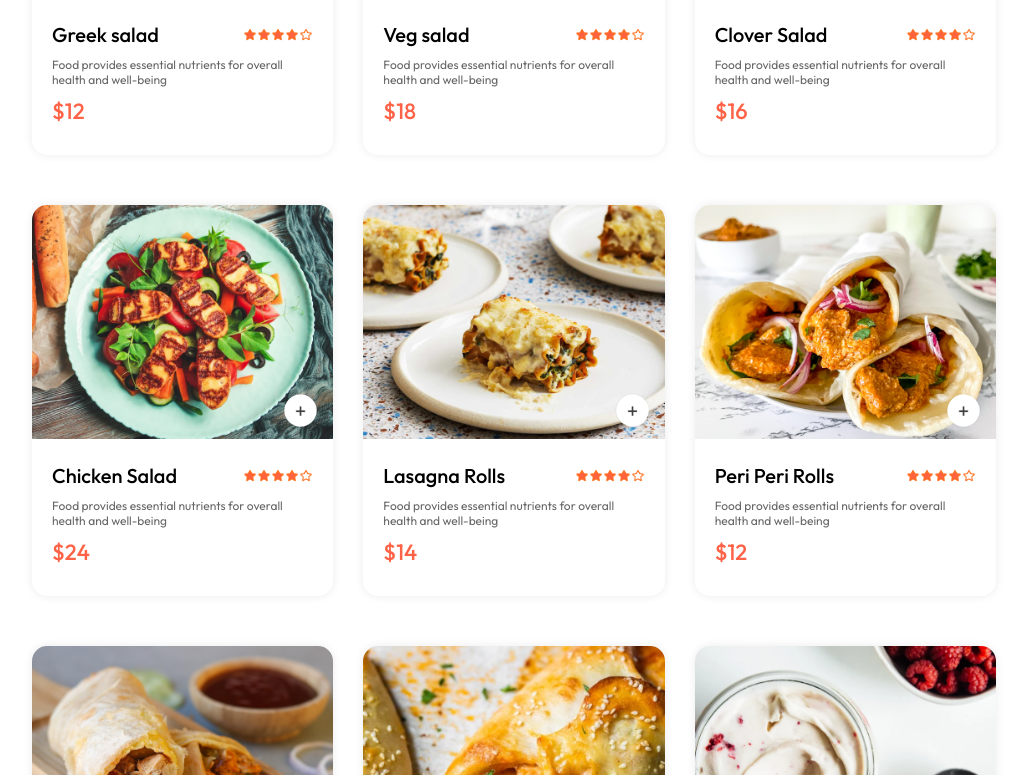
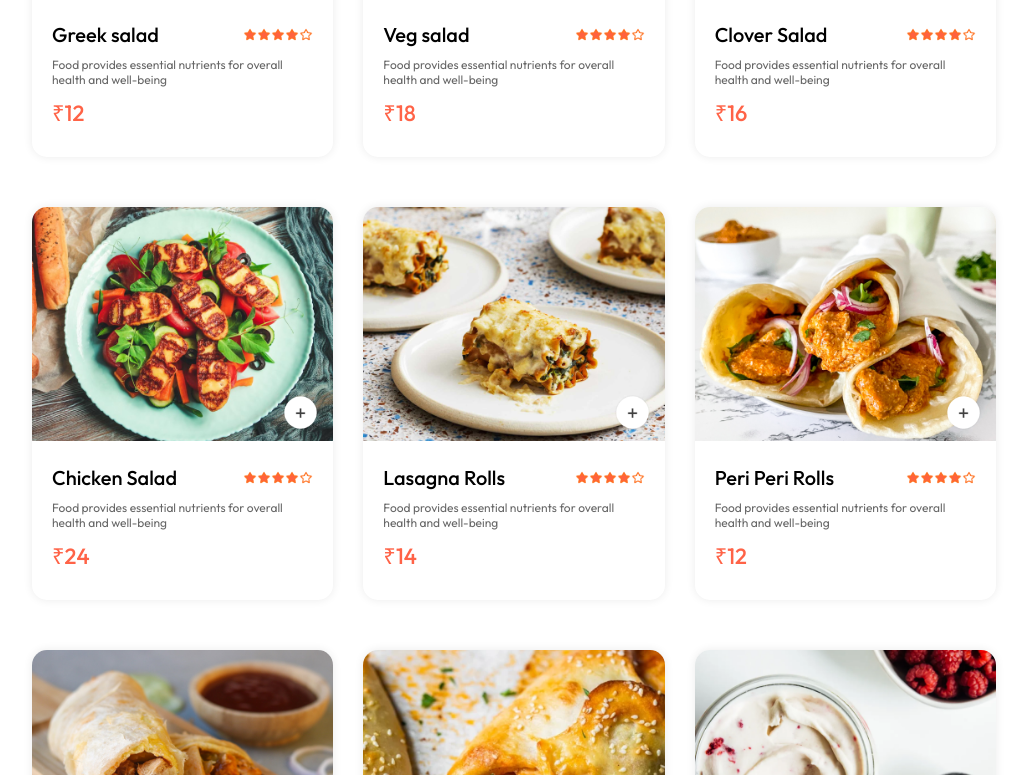
Before and after one commit to Anvithshetty17/food-delivery-app, a React (Vite) app: page / in a window 1280 px wide. Shown: the part 1265-2040 px from the top of the page, without its empty margins (126-1153 px from the left). Built offline with nearby package versions, Linux system fonts and the light colour scheme.

Commit message:
Update FoodItem.jsx

```diff
--- a/src/Components/FoodItem/FoodItem.jsx
+++ b/src/Components/FoodItem/FoodItem.jsx
@@ -34,7 +34,7 @@ const FoodItem = ({id,name,price,description,image}) => {
                 {description}
             </p>
             <p className="food-item-price">
-                ${price}
+                ₹{price}
             </p>
         </div>
 
```
